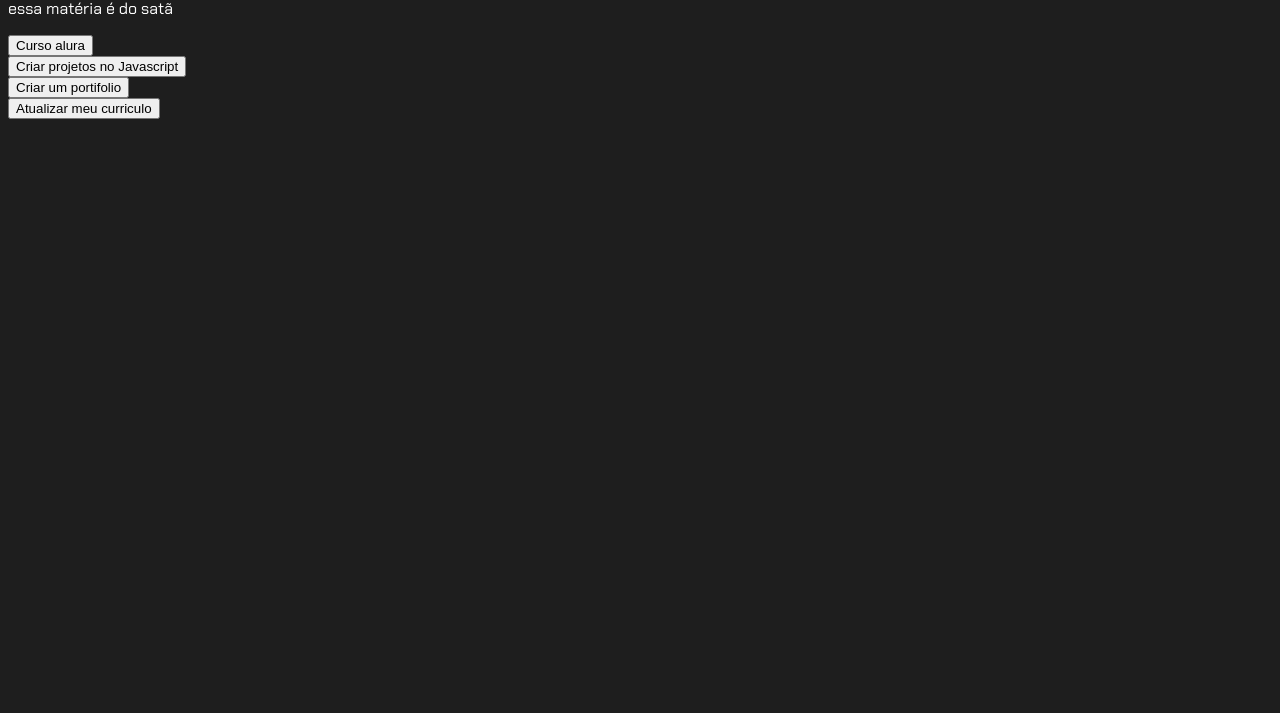
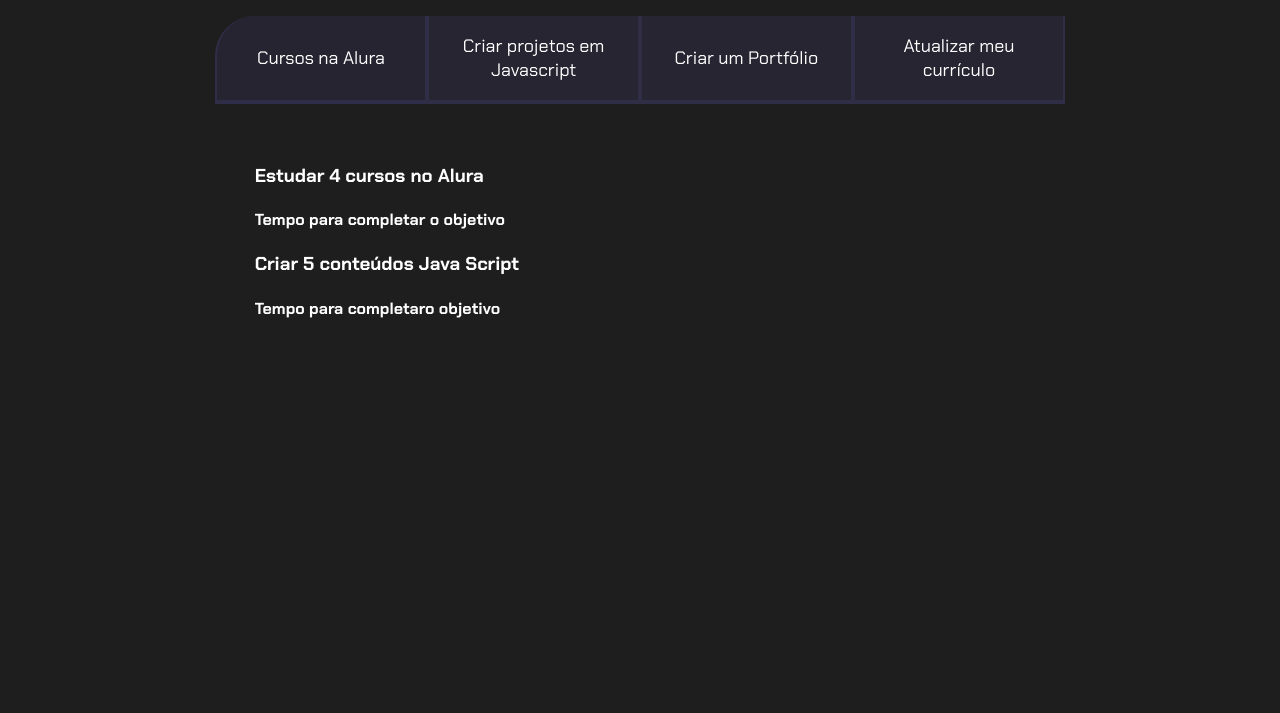
Before and after one commit to carolsilva0/eumemo, a plain HTML site: page index.html in a window 1280 px wide. Shown: the part 87-800 px from the top of the page. Drawn offline with Linux system fonts and the light colour scheme.

Commit message:
Add files via upload

```diff
--- a/index.html
+++ b/index.html
@@ -1,27 +1,44 @@
 <!DOCTYPE html>
-<html lang="en">
+<html lang="pt-br">
 <head>
     <meta charset="UTF-8">
+    <meta http-equiv="X-UA-Compatible" content="IE=edge">
     <meta name="viewport" content="width=device-width, initial-scale=1.0">
-    <title>Cacau Linda 2D</title>
+    <title>Meus Objetivos do Ano</title>
+    <link rel="stylesheet" href="style.css">
+</head>
 
-    <link rel="stylesheet" href="STYLE.CSS">
+<body>
+    <section class="conteudo-principal">
+        <h2 class="titulo-principal">Meus Objetivos do Ano </h2>
 
-</head>
-<body>
+<div class="conteudo">
+        <div class="botoes">
+            <button class="botao">Cursos na Alura</button>
+            <button class="botao">Criar projetos em Javascript</button>
+            <button class="botao">Criar um Portfólio</button>
+            <button class="botao">Atualizar meu currículo</button>
+        </div>
 
-<H1>odeio essa matéria</H1>
-
-<p>essa matéria é do satã</p>
-
-<button class="botoes">Curso alura</button>
-<button class="botoes">Criar projetos no Javascript</button>
-<button class="botoes">Criar um portifolio</button>
-<button class="botoes">Atualizar meu curriculo</button>
-
-</div>
-
-</section>
-
+        <div class="aba-textos">
+        <div class="aba-conteudo">
+        <h3 class="aba-conteudo-titulo-principal">
+         Estudar 4 cursos no Alura</h3>
+        <h4 class="aba-conteudo-titulo-secundario">
+        Tempo para completar o objetivo</h4>
+        </div>
+        <div class="aba-conteudo">
+        <h3 class="aba-conteudo-titulo-principal">
+        Criar 5 conteúdos Java Script</h3>
+        <h4  class="aba-conteudo-titulo-secundario">
+        Tempo para completaro objetivo</h4>
+        </div>
+        <div class="aba-conteudo">
+        <h3 class="aba-conteudo-titulo-principal"></h3>
+        </div>
+    </section>
+    <script src="main.js"></script>
 </body>
 </html>
+
+</html>
--- /dev/null
+++ b/main.js
@@ -0,0 +1,12 @@
+const botoes = document.querySelectorAll(".botao");
+
+for(leti=0;i <botoes.length;i++){
+botoes[i].onlick = function(){
+
+for(let  j=0;j<botoes.length;j++){
+botoes[j].classList.remove("ativo");
+}
+
+botoes[i].classList.add("ativo");
+}
+}
--- a/style.css
+++ b/style.css
@@ -59,3 +59,28 @@ body{
 .botoes {
     display: block;
 }
+
+
+.ativo{
+    background-color:var(--botao-ativo);
+    border-bottom: 4px solid var(--verde);
+}
+
+.aba-textos{
+    background-color: var(--texto-fundo);
+    padding: 40px;
+}
+
+@media screen and (min-width: 768px) {
+    .botoes{
+        display:flex;
+    }
+
+    .botao:first-child {
+        border-radius: 40px 0 0 0;
+    }
+
+    .botao:last-child {
+
+    }
+}
```
